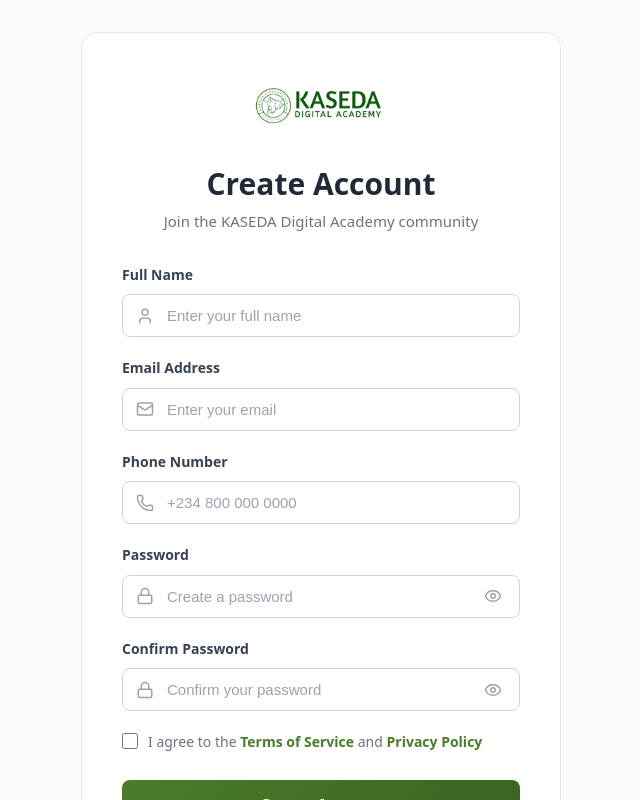
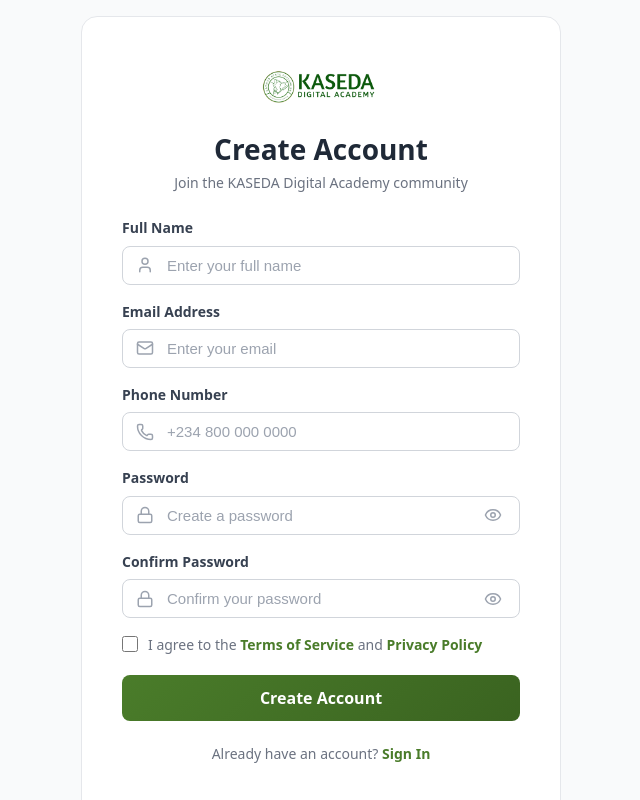
Before and after one commit to adiahn/academy, a React (Vite) app: page /signup in a window 1280 px wide. Shown: the top 800 px of the page, without its empty margins (319-959 px from the left). Built offline with nearby package versions, Linux system fonts and the light colour scheme.

Commit message:
Make signup form fit in one screen - reduce spacing and padding

```diff
--- a/src/pages/SignupPage.css
+++ b/src/pages/SignupPage.css
@@ -4,49 +4,48 @@
     min-height: 100vh;
     background: #f9fafb;
     display: flex;
-    align-items: flex-start;
+    align-items: center;
     justify-content: center;
-    padding: 2rem var(--spacing-lg);
+    padding: 1rem var(--spacing-lg);
 }
 
 .signup-page__container {
     width: 100%;
     max-width: 480px;
-    margin: auto 0;
 }
 
 .signup-page__card {
     background: var(--color-white);
     border-radius: 16px;
     border: 1px solid #e5e7eb;
-    padding: 2.5rem 2rem;
+    padding: 2rem 2rem;
 }
 
 .signup-page__logo {
     display: block;
-    margin-bottom: 2rem;
+    margin-bottom: 1.25rem;
     text-align: center;
 }
 
 .signup-page__logo img {
-    height: 45px;
+    height: 40px;
     width: auto;
 }
 
 .signup-page__header {
-    margin-bottom: 2rem;
+    margin-bottom: 1.5rem;
     text-align: center;
 }
 
 .signup-page__title {
-    font-size: 1.875rem;
+    font-size: 1.75rem;
     font-weight: 800;
     color: #1f2937;
-    margin-bottom: 0.5rem;
+    margin-bottom: 0.375rem;
 }
 
 .signup-page__subtitle {
-    font-size: 0.9375rem;
+    font-size: 0.875rem;
     color: #6b7280;
     line-height: 1.5;
 }
@@ -55,13 +54,13 @@
 .signup-page__form {
     display: flex;
     flex-direction: column;
-    gap: 1.25rem;
+    gap: 1rem;
 }
 
 .signup-page__form-group {
     display: flex;
     flex-direction: column;
-    gap: 0.5rem;
+    gap: 0.375rem;
 }
 
 .signup-page__label {
@@ -85,7 +84,7 @@
 
 .signup-page__input {
     width: 100%;
-    padding: 0.75rem 1rem 0.75rem 2.75rem;
+    padding: 0.625rem 1rem 0.625rem 2.75rem;
     border: 1px solid #d1d5db;
     border-radius: 8px;
     font-size: 0.9375rem;
@@ -148,7 +147,7 @@
 /* Submit Button */
 .signup-page__submit-btn {
     width: 100%;
-    padding: 0.875rem 1.5rem;
+    padding: 0.75rem 1.5rem;
     background: linear-gradient(135deg, var(--color-primary) 0%, var(--color-primary-dark) 100%);
     color: var(--color-white);
     border: none;
@@ -157,7 +156,7 @@
     font-weight: 700;
     cursor: pointer;
     transition: all 0.3s ease;
-    margin-top: 0.5rem;
+    margin-top: 0.25rem;
 }
 
 .signup-page__submit-btn:hover {
@@ -189,7 +188,7 @@
     text-align: center;
     font-size: 0.875rem;
     color: #6b7280;
-    margin-top: 0.5rem;
+    margin-top: 0.375rem;
 }
 
 /* Mobile Responsive */
```
